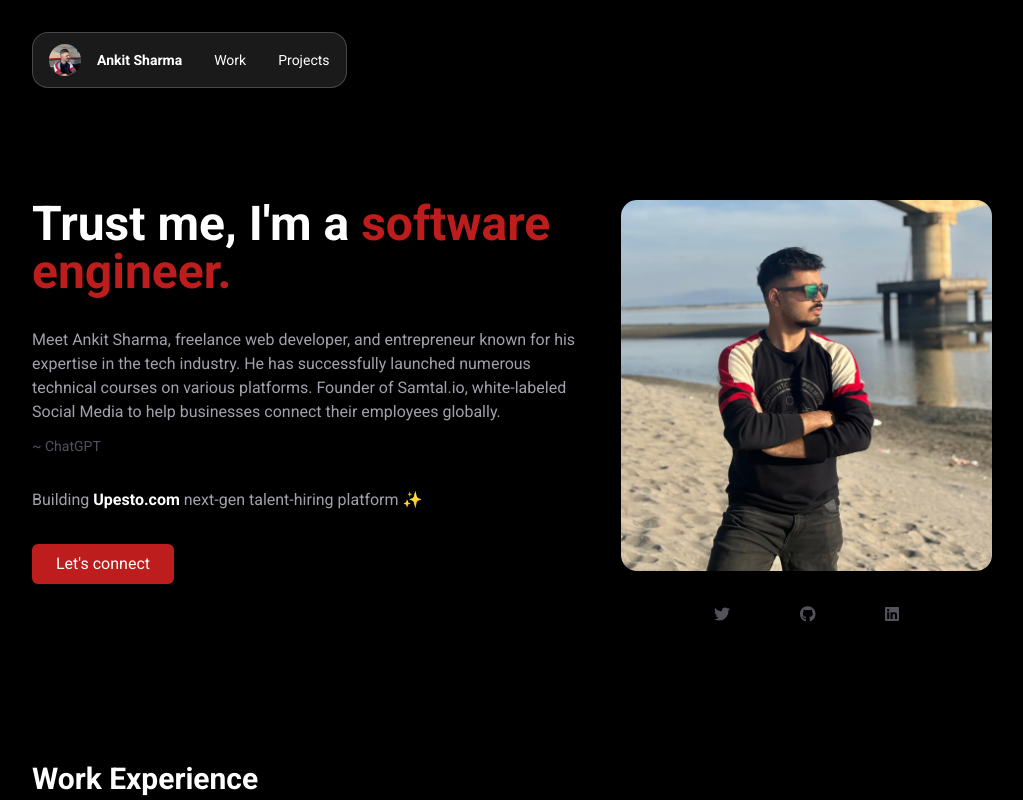
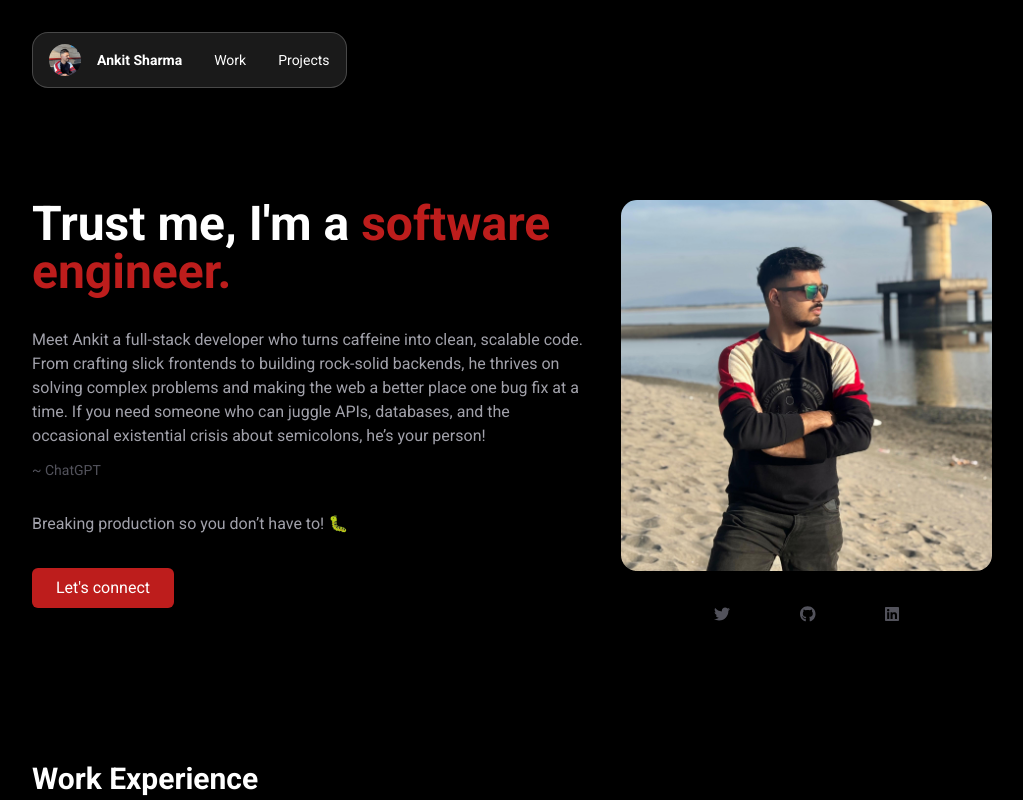
Before and after one commit to afk-ankit/portfolio, a React (Vite) app: page / in a window 1280 px wide. Shown: the top 800 px of the page, without its empty margins (128-1151 px from the left). Built offline with nearby package versions, Linux system fonts and the light colour scheme.

Commit message:
changed the landing text

```diff
--- a/src/components/Home.tsx
+++ b/src/components/Home.tsx
@@ -19,16 +19,16 @@ const Home = () => {
           </span>
         </h1>
         <p className="text-zinc-400 mt-8 leading-normal">
-          Meet Ankit Sharma, freelance web developer, and entrepreneur known for
-          his expertise in the tech industry. He has successfully launched
-          numerous technical courses on various platforms. Founder of Samtal.io,
-          white-labeled Social Media to help businesses connect their employees
-          globally.
+          Meet Ankit a full-stack developer who turns caffeine into clean,
+          scalable code. From crafting slick frontends to building rock-solid
+          backends, he thrives on solving complex problems and making the web a
+          better place one bug fix at a time. If you need someone who can juggle
+          APIs, databases, and the occasional existential crisis about
+          semicolons, he’s your person!
         </p>
         <span className="text-sm text-zinc-600 mt-3">~ ChatGPT</span>
         <p className="text-zinc-400 mt-8">
-          Building <span className="font-bold text-white">Upesto.com</span>{" "}
-          next-gen talent-hiring platform ✨
+          Breaking production so you don’t have to! 🐛
         </p>
         <button className="transition-colors hover:bg-accent-800 py-2 px-6 bg-accent w-fit rounded-md cursor-pointer mt-8 hidden md:block">
           <a href="mailto:ankitsharmagh093@gmail.com">Let's connect</a>
--- a/src/components/Project.tsx
+++ b/src/components/Project.tsx
@@ -10,7 +10,7 @@ const Project = () => {
         title="Projects"
         description="Explore a selection of courses designed to help you enhance your skills."
       />
-      <div className="flex md:flex-row flex-col mx-auto w-fit md:grid-cols-3 mt-12 gap-4 md:grid xl:grid-cols-3">
+      <div className="flex md:flex-row flex-col mx-auto w-fit md:grid-cols-3 mt-12 gap-6 md:grid xl:grid-cols-3">
         {PROJECTS.map((item, key) => (
           <ProjectItem key={key} project={item} />
         ))}
```
